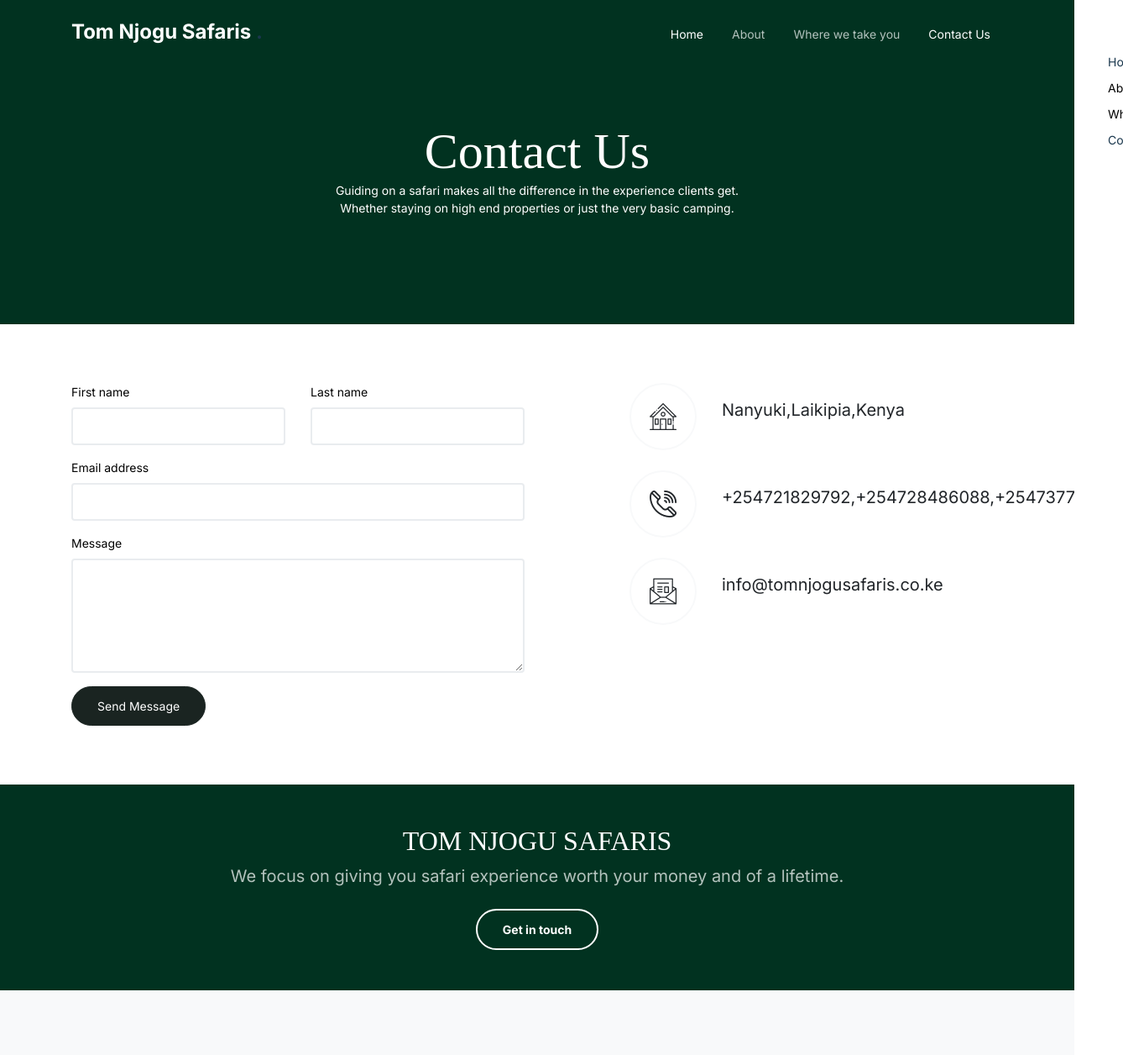
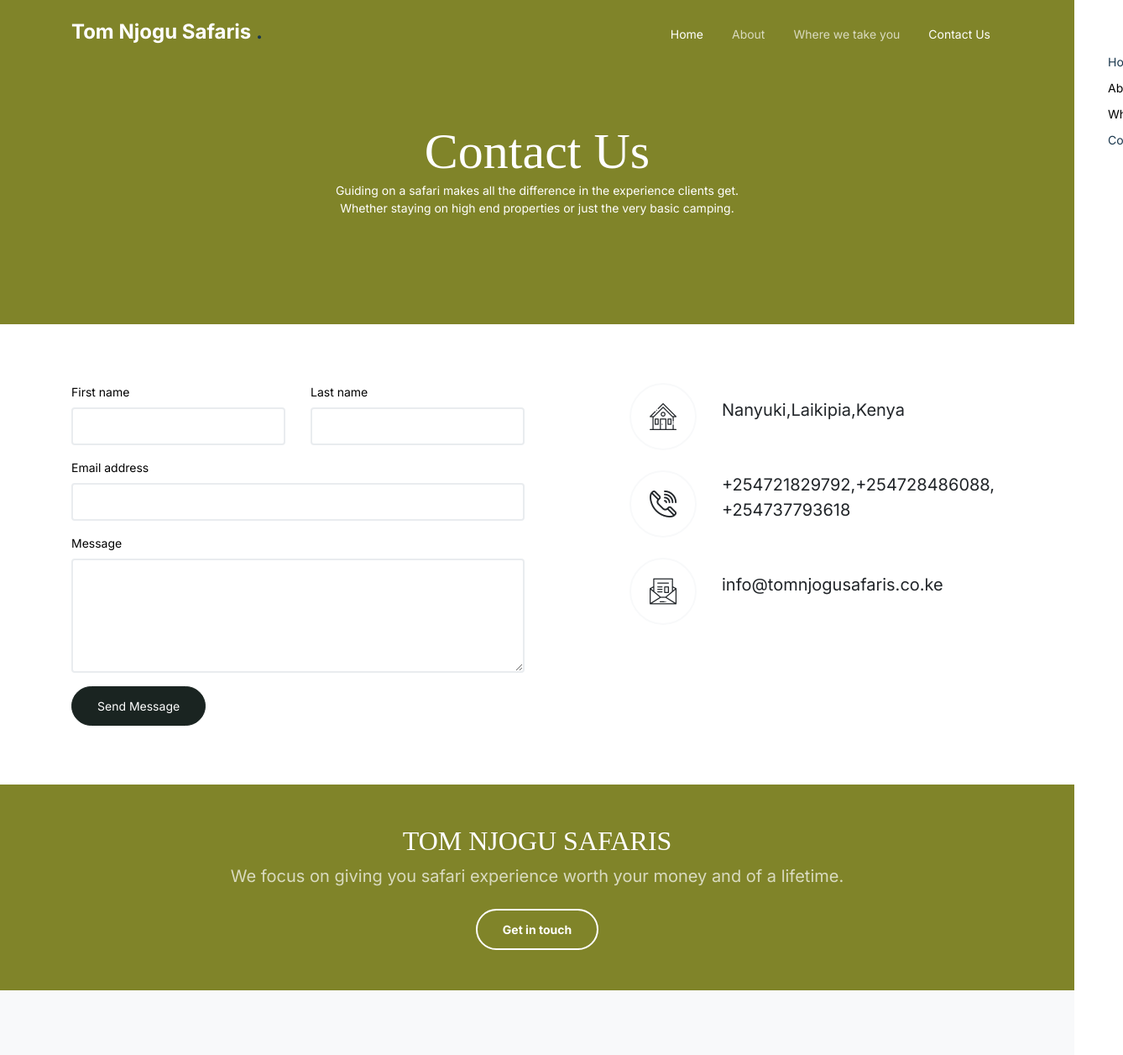
Before and after one commit to unixmentore/tomnjogusafaris, a plain HTML site: page contact.html in a window 1280 px wide. Shown: the top 1256 px of the page at 84% size, 1338 px wide, since content can reach past the window. Drawn offline with Linux system fonts and the light colour scheme; files whose address does not match are found by name; a web font is replaced by a local one.

Commit message:
changed green shade

```diff
--- a/contact.html
+++ b/contact.html
@@ -119,7 +119,8 @@
           <div class="quick-contact-item d-flex align-items-center mb-4">
             <span class="flaticon-phone-call"></span>
             <address class="text">
-              +254721829792,+254728486088,+254737793618
+              +254721829792,+254728486088, <br>
+              +254737793618
             </address>
           </div>
           <div class="quick-contact-item d-flex align-items-center mb-4">
--- a/css/style.css
+++ b/css/style.css
@@ -549,12 +549,12 @@ h1, .h1, h2, .h2, h3, .h3, h4, .h4 {
 
 .hero {
   padding: 7rem 0 10rem 0;
-  background: #013220;
+  background: #808429;
   margin-bottom: 100px; }
   .hero.hero-inner {
     padding: 9rem 0 7rem 0;
     margin-bottom: auto;
-    background: #013220; }
+    background: #808429; }
   .hero h1 {
     color: #ffffff;
     font-size: 60px; }
@@ -1019,13 +1019,13 @@ h1, .h1, h2, .h2, h3, .h3, h4, .h4 {
     position: absolute;
     width: 7px;
     height: 7px;
-    border: 1px solid #1A374D;
+    border: 1px solid #808429;
     left: 0;
     top: 7px;
     border-radius: 50%; }
 
 .cta-section {
-  background: 	#013220 ; }
+  background: 	#808429 ; }
 
 .custom-block {
   margin-bottom: 30px; }
```
Also changed, not shown: index.html (+1 -1 lines).
